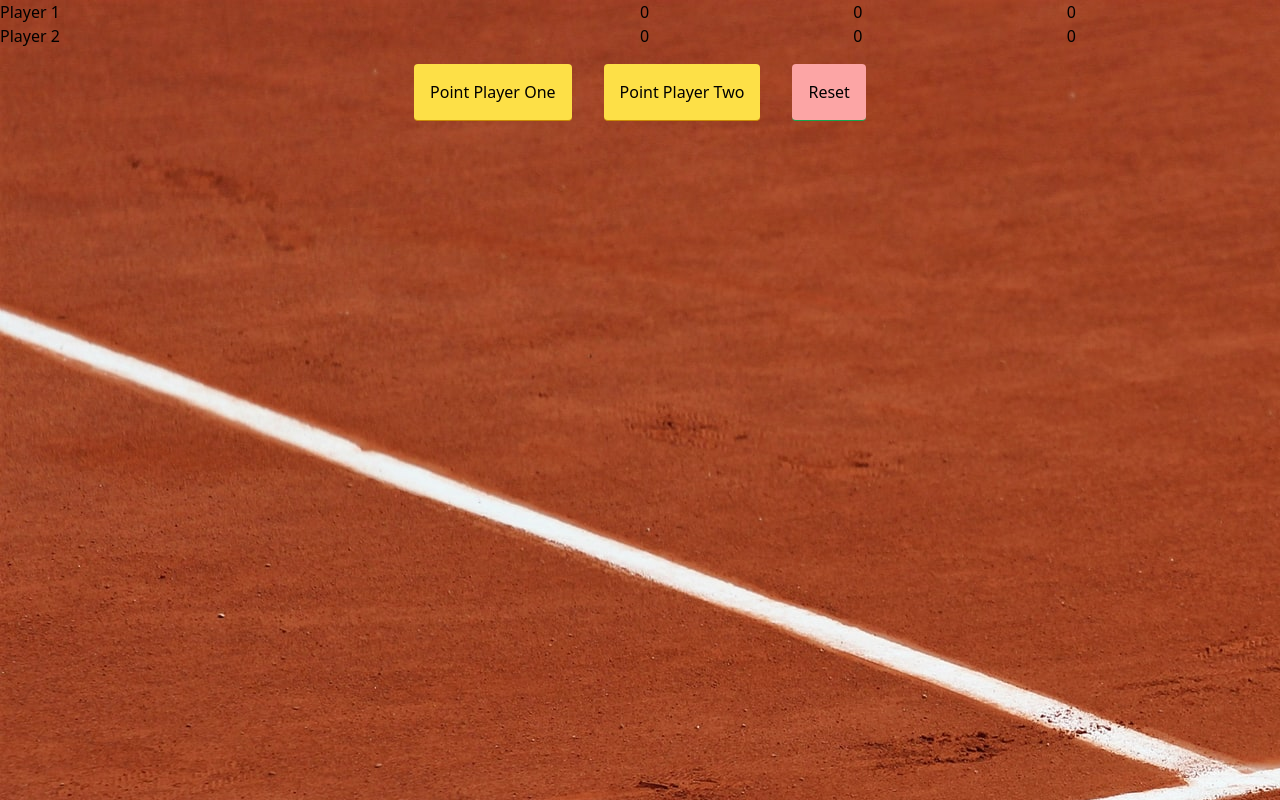
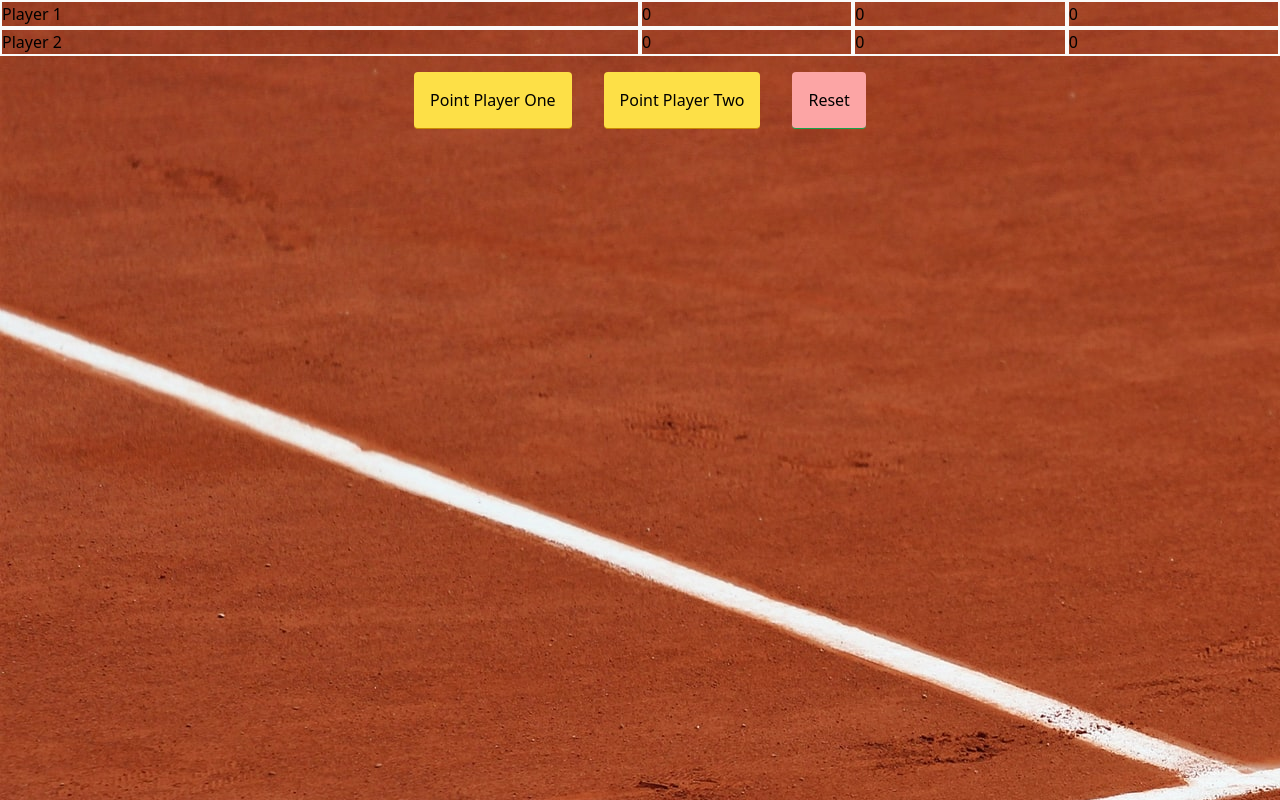
Before and after one commit to kevren22/tennis_scorekeeper, a website: page index.html in a window 1280 px wide. Drawn offline with Linux system fonts and the light colour scheme.

Commit message:
change border width to 2, center container

```diff
--- a/index.html
+++ b/index.html
@@ -8,7 +8,7 @@
 		<link rel="stylesheet" href="styles/output.css" />
 	</head>
 	<body>
-		<section class="grid grid-cols-6">
+		<section class="container grid grid-cols-6 max-w-screen-xl content-center">
 			<div class="col-span-3 border-2 border-solid border-stone-50">
 				Player 1
 			</div>
--- a/tailwind.config.js
+++ b/tailwind.config.js
@@ -1,7 +1,9 @@
 module.exports = {
 	content: ['./*.{html,js}'],
 	theme: {
-		extend: {},
+		container: {
+			center: true,
+		},
 	},
 	plugins: [],
 };
```
Also changed, not shown: package.json (+81 -0 lines), styles/output.css.
